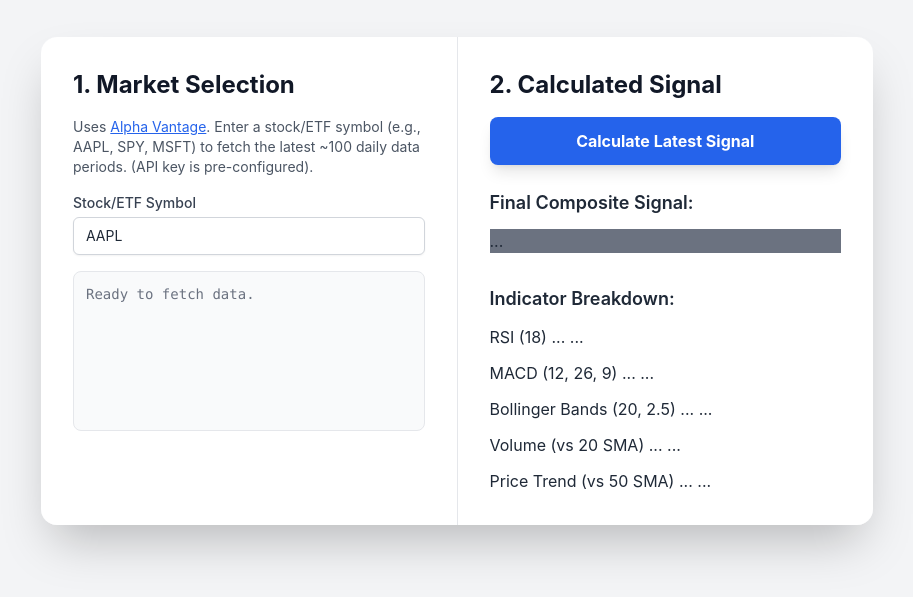
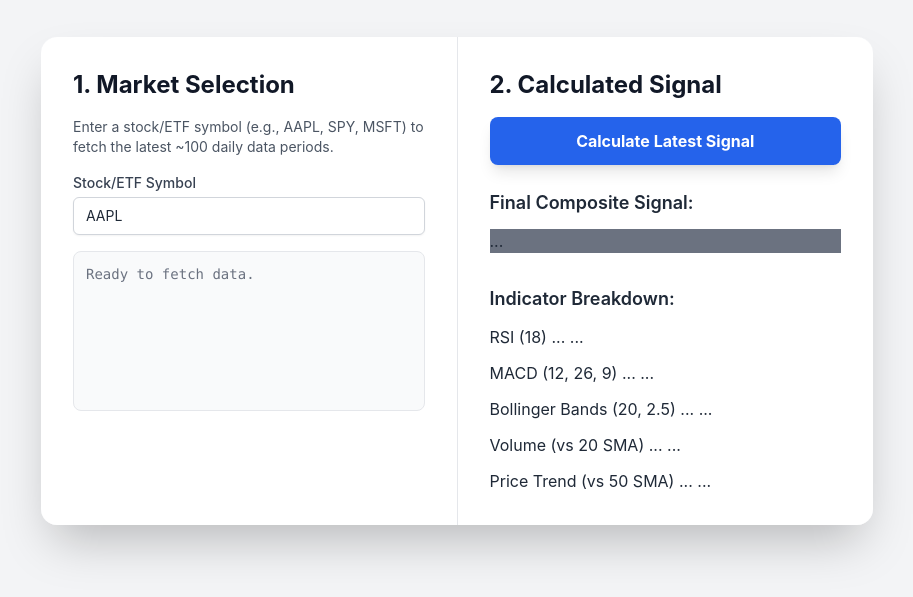
Before and after one commit to ksanjay/Signal, a plain HTML site: page index.html in a window 1280 px wide. Shown: the part 179-776 px from the top of the page, without its empty margins (183-1096 px from the left). Drawn offline with nearby package versions, Linux system fonts and the light colour scheme.

Commit message:
Update index.html

```diff
--- a/index.html
+++ b/index.html
@@ -63,7 +63,7 @@
                 <div class="bg-white p-6 sm:p-8">
                     <h2 class="text-2xl font-bold text-gray-900 mb-4">1. Market Selection</h2>
                     <p class="text-sm text-gray-600 mb-4">
-                        Uses <a href="https://www.alphavantage.co/support/#api-key" target="_blank" class="text-blue-600 underline">Alpha Vantage</a>. Enter a stock/ETF symbol (e.g., AAPL, SPY, MSFT) to fetch the latest ~100 daily data periods. (API key is pre-configured).
+                       Enter a stock/ETF symbol (e.g., AAPL, SPY, MSFT) to fetch the latest ~100 daily data periods.
                     </p>
                     <div>
                         <div>
```
